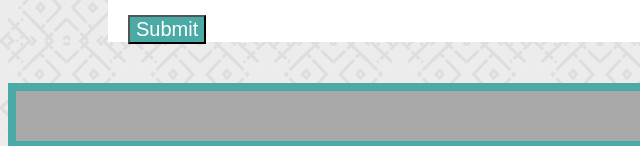
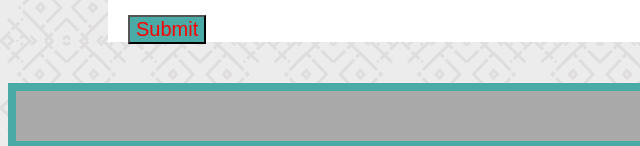
Before and after one commit to sanjaypatil51/Basic-Portfolio, a plain HTML site: page contact.html in a window 1280 px wide. In both pictures the pointer is over the button "Submit". Shown: the part 659-805 px from the top of the page, 0-640 px from the left. Drawn offline with Linux system fonts and the light colour scheme.

Commit message:
added effects to link and button

```diff
--- a/assets/css/style.css
+++ b/assets/css/style.css
@@ -137,11 +137,11 @@ button{
     font-size: 20px;
 }
 button:hover{
-    color:red:
+    color:red;
 
 }
 button:active{
-    font-size:150%
+    font-size:150%;
 }
 .footer{
 
```
